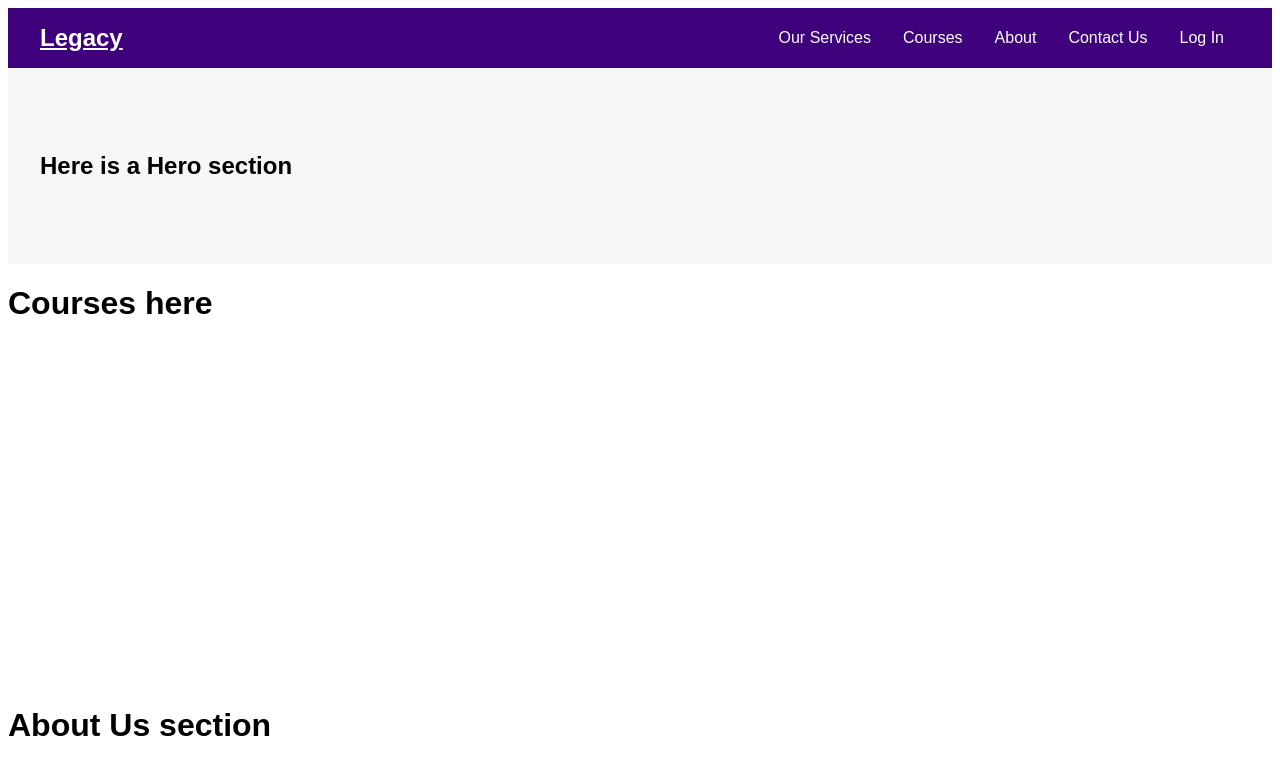
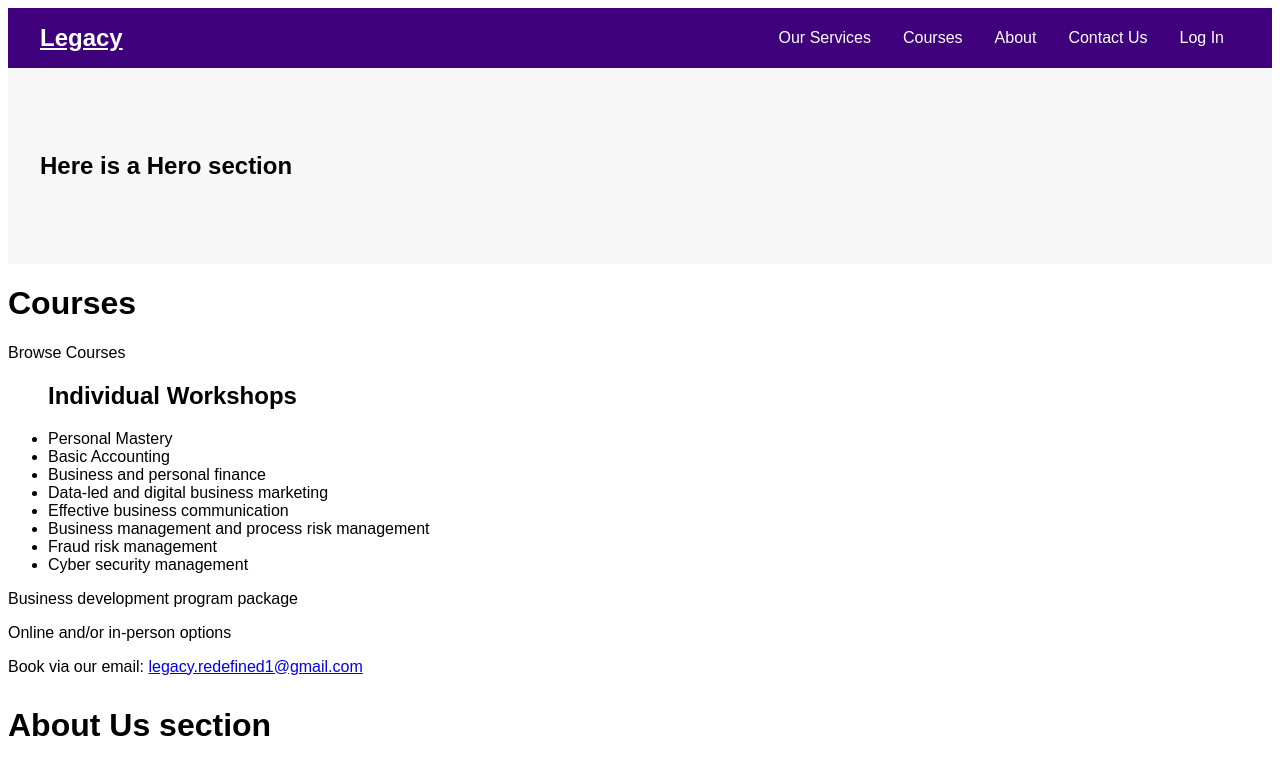
Before and after one commit to LebogangMputle/legacy_redefined, a React (Vite) app: page /courses in a window 1280 px wide. Shown: the top 774 px of the page. Built offline with nearby package versions, Linux system fonts and the light colour scheme.

Commit message:
"Our Courses information updated"

```diff
--- a/pages/Courses.jsx
+++ b/pages/Courses.jsx
@@ -3,7 +3,22 @@ import React from "react";
 const Courses = () => {
   return (
     <div style={{minHeight:"50vh"}}>
-      <h1 id='courses'>Courses here</h1>
+      <h1 id='courses'>Courses</h1>
+      <p>Browse Courses</p>
+      <ul>
+        <h2>Individual Workshops</h2>
+        <li>Personal Mastery</li>
+        <li>Basic Accounting</li>
+        <li>Business and personal finance</li>
+        <li>Data-led and digital business marketing</li>
+        <li>Effective business communication</li>
+        <li>Business management and process risk management</li>
+        <li>Fraud risk management</li>
+        <li>Cyber security management</li>
+      </ul>
+      <p>Business development program package</p>
+      <p>Online and/or in-person options</p>
+      <p>Book via our email: <a href="https://legacy.redefined1@gmail.com">legacy.redefined1@gmail.com</a></p>
     </div>
   );
 };
```
